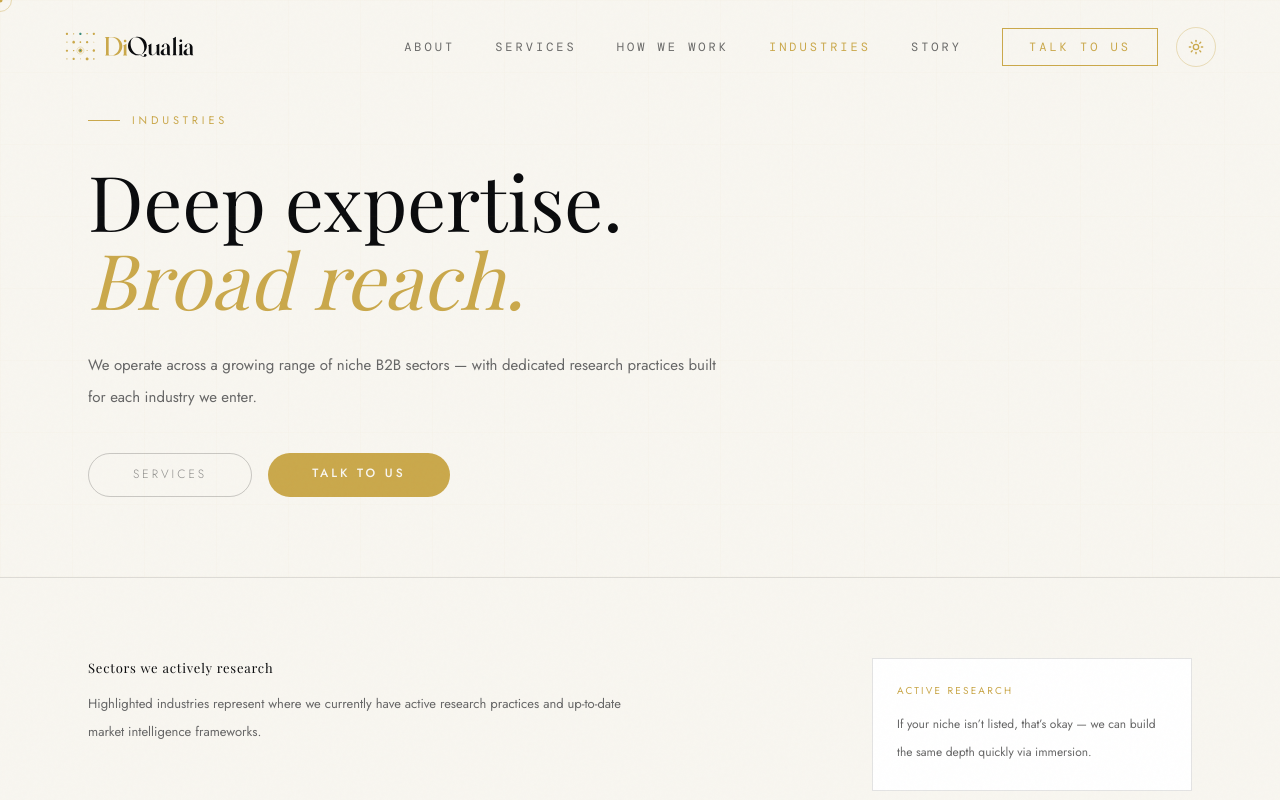
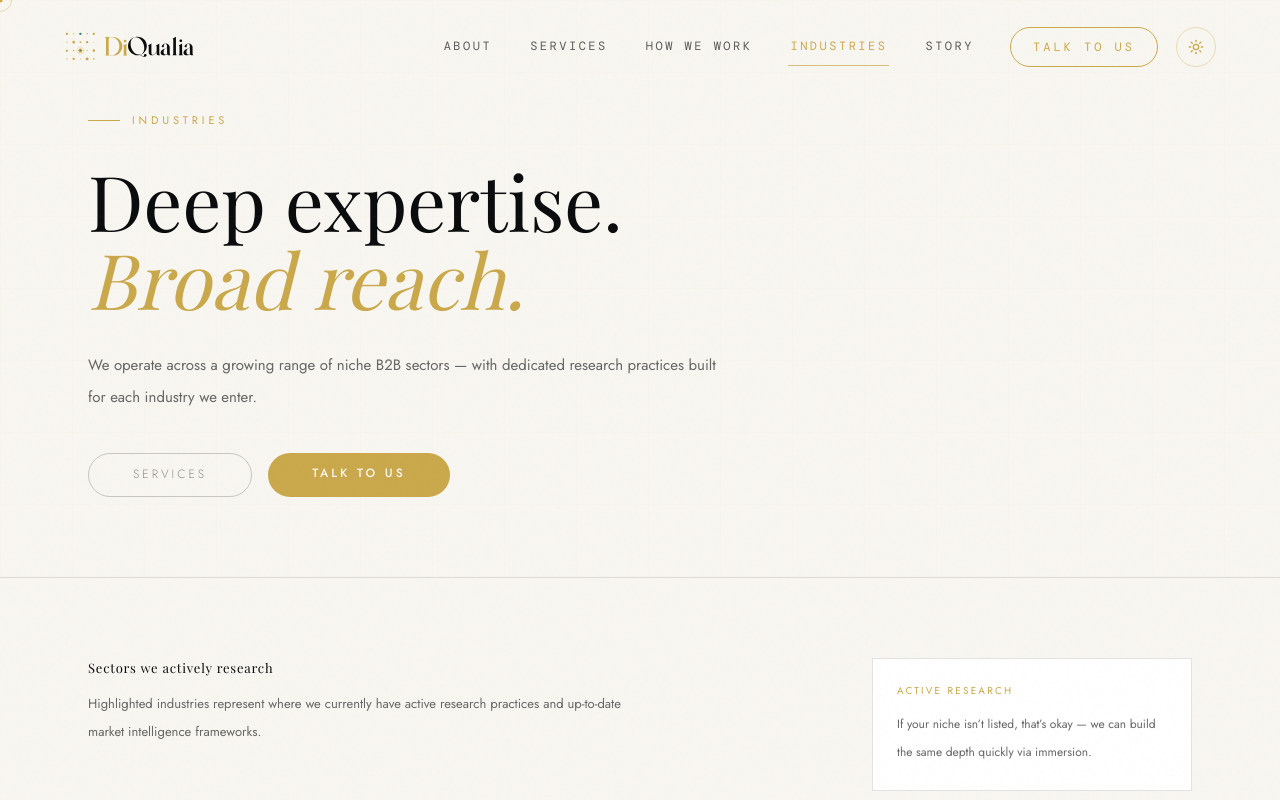
Before and after one commit to ahm422/diqualia, a Next.js app: page /industries in a window 1280 px wide. Shown: the top 800 px of the page. Built offline with nearby package versions, Linux system fonts and the light colour scheme; a web font is replaced by a local one.

Commit message:
Polish header layout and nav link styling
Center the header content, refine nav spacing and contrast, and add clearer hover/active states for a more intentional, consistent top navigation.

```diff
--- a/app/components/SiteHeader.tsx
+++ b/app/components/SiteHeader.tsx
@@ -84,7 +84,8 @@
   return (
     <>
       <nav id="nav" className="diq-nav">
-        <div className="diq-navRow">
+        <div className="diq-navInner">
+          <div className="diq-navRow">
           <Link href="/" aria-label="Diqualia home" className="diq-navLogo">
             <span className="diq-logo diq-logoLight">
               <BrandLogo variant="black" width={132} decorative />
@@ -134,6 +135,7 @@
             <div className="diq-themeToggle diq-themeToggleDesktop">
               <ThemeToggle />
             </div>
+          </div>
           </div>
         </div>
       </nav>
--- a/app/globals.css
+++ b/app/globals.css
@@ -240,6 +240,12 @@
   transition: all 0.5s ease;
 }
 
+.diq-navInner {
+  width: 100%;
+  max-width: 1300px;
+  margin: 0 auto;
+}
+
 .diq-nav.scrolled {
   background: var(--diq_nav_scrolled_bg);
   backdrop-filter: blur(28px);
@@ -263,7 +269,7 @@
 
 .diq-navLinks {
   display: flex;
-  gap: 40px;
+  gap: clamp(18px, 3vw, 34px);
   align-items: center;
 }
 
@@ -424,30 +430,35 @@
 
 .diq-navLink {
   font-family: var(--font-mono), ui-monospace, monospace;
-  font-size: clamp(11px, 1.1vw, 12px);
-  letter-spacing: clamp(2px, 0.5vw, 3px);
+  font-size: clamp(11px, 1vw, 12px);
+  letter-spacing: clamp(1.5px, 0.4vw, 2.5px);
   text-transform: uppercase;
-  color: var(--diq_mid);
+  color: color-mix(in oklab, var(--foreground) 66%, transparent);
   text-decoration: none;
-  transition: color 0.3s;
+  transition: color 0.25s ease;
+  padding: 10px 2px;
+  border-bottom: 1px solid transparent;
 }
 .diq-navLink:hover {
   color: var(--gold);
+  border-bottom-color: color-mix(in oklab, var(--gold) 55%, transparent);
 }
 .diq-navLink.active {
   color: var(--gold);
+  border-bottom-color: color-mix(in oklab, var(--gold) 70%, transparent);
 }
 
 .diq-navCta {
   border: 1px solid var(--gold);
   color: var(--gold);
-  padding: 9px 26px;
+  padding: 10px 22px;
   text-decoration: none;
   transition: all 0.3s;
   font-family: var(--font-mono), ui-monospace, monospace;
   font-size: clamp(11px, 1.1vw, 12px);
   letter-spacing: clamp(2px, 0.5vw, 3px);
   text-transform: uppercase;
+  border-radius: 999px;
 }
 .diq-navCta:hover {
   background: var(--gold);
```
